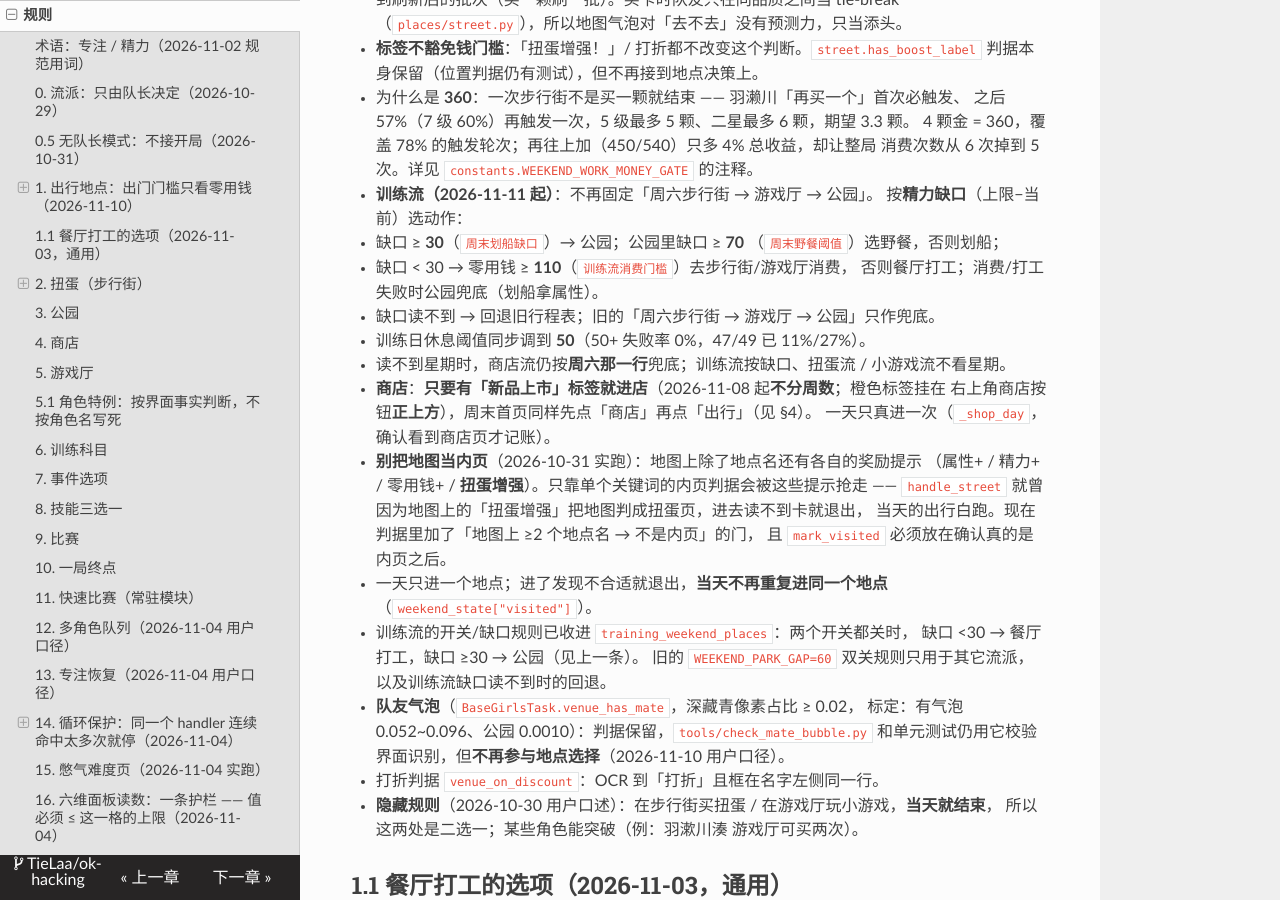
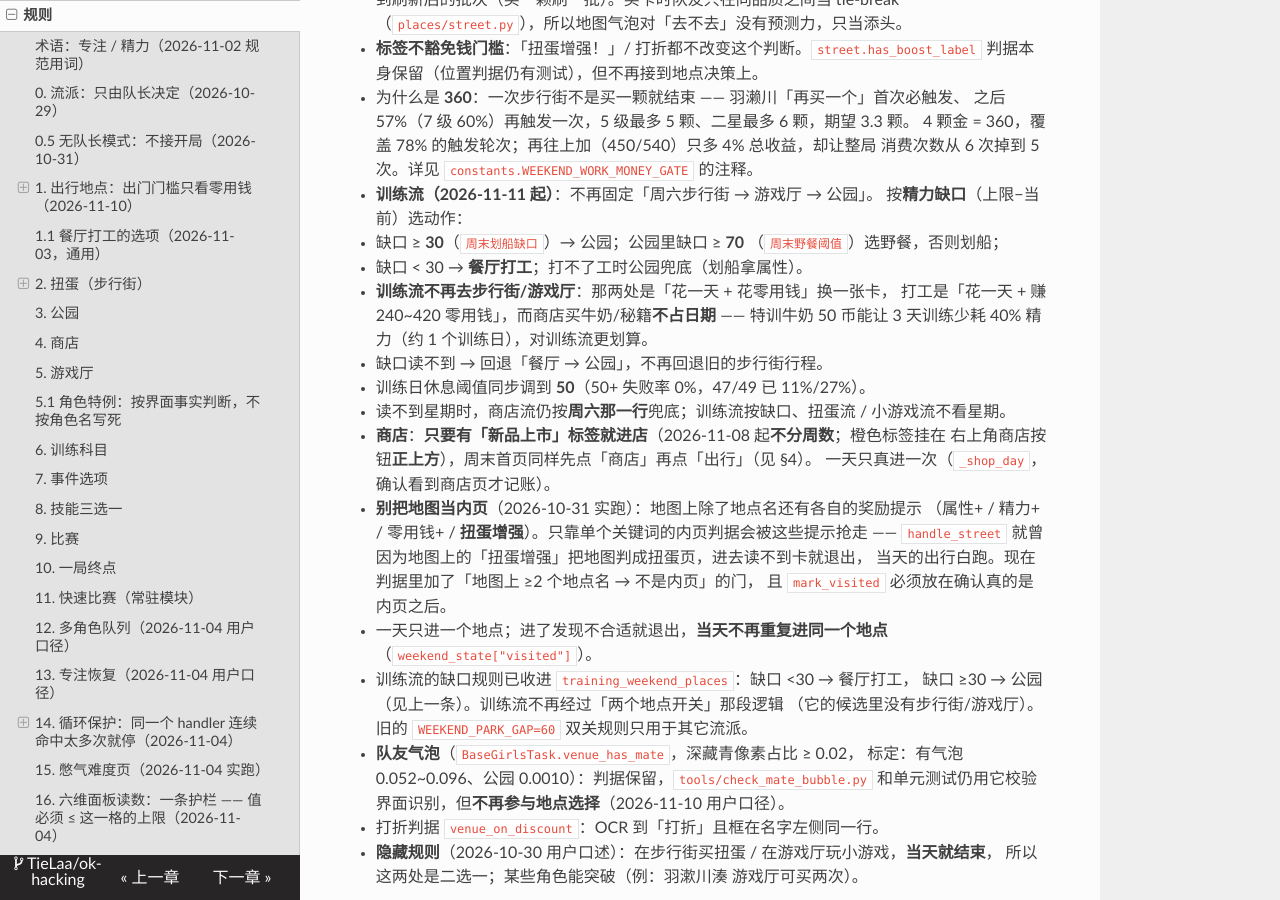
Before and after one commit to TieLaa/ok-hacking, an MkDocs documentation site: the page built from docs/RULES.md, in a window 1280 px wide and 900 px high, scrolled down 3200 px. Built offline with MkDocs 1.6.1, drawn with Linux system fonts in a browser that asks for light colours; nearby versions of some CDN libraries; some of the changed text lies outside the part shown.

Commit message:
训练流周末不再去步行街/游戏厅：体力够就去打工，钱留给商店的牛奶
- 缺口 < 30 固定去餐厅打工，删掉消费分支和「训练流消费门槛」配置
- 缺口读不到时回退「餐厅 → 公园」，不再回退步行街 → 游戏厅
- 训练流退出 WEEKEND_PLAN（表里只剩商店流按星期走）
- 理由：步行街/游戏厅花一天 + 花零用钱，打工花一天 + 赚钱，
  而商店买牛奶/秘籍不占日期

```diff
--- a/docs/RULES.md
+++ b/docs/RULES.md
@@ -90,7 +90,7 @@
 
 | 星期 | 流派 | 去哪（顺序 = 优先级，前一个走完再下一个） |
 |---|---|---|
-| **任何出行日**（含周五额外周末） | **训练流** | **按精力缺口**：缺口 ≥ 30 → 公园（≥70 野餐，否则划船）；缺口 < 30 → 零用钱 ≥110 消费，否则餐厅打工（2026-11-11） |
+| **任何出行日**（含周五额外周末） | **训练流** | **按精力缺口**：缺口 ≥ 30 → 公园（≥70 野餐，否则划船）；缺口 < 30 → 餐厅打工（2026-11-11） |
 | 周六 | 商店流 | 餐厅（打工） |
 | 周日 | 商店流 | 餐厅（打工） |
 | **任何出行日**（含训练日的额外出行） | 扭蛋流 / 小游戏流 | 主地点 / 餐厅二选一，只看零用钱门槛 |
@@ -120,9 +120,11 @@
   按**精力缺口**（上限−当前）选动作：
   - 缺口 ≥ **30**（`周末划船缺口`）→ 公园；公园里缺口 ≥ **70**
     （`周末野餐阈值`）选野餐，否则划船；
-  - 缺口 < 30 → 零用钱 ≥ **110**（`训练流消费门槛`）去步行街/游戏厅消费，
-    否则餐厅打工；消费/打工失败时公园兜底（划船拿属性）。
-  - 缺口读不到 → 回退旧行程表；旧的「周六步行街 → 游戏厅 → 公园」只作兜底。
+  - 缺口 < 30 → **餐厅打工**；打不了工时公园兜底（划船拿属性）。
+  - **训练流不再去步行街/游戏厅**：那两处是「花一天 + 花零用钱」换一张卡，
+    打工是「花一天 + 赚 240~420 零用钱」，而商店买牛奶/秘籍**不占日期** ——
+    特训牛奶 50 币能让 3 天训练少耗 40% 精力（约 1 个训练日），对训练流更划算。
+  - 缺口读不到 → 回退「餐厅 → 公园」，不再回退旧的步行街行程。
   - 训练日休息阈值同步调到 **50**（50+ 失败率 0%，47/49 已 11%/27%）。
 - 读不到星期时，商店流仍按**周六那一行**兜底；训练流按缺口、扭蛋流 / 小游戏流不看星期。
 
@@ -136,9 +138,10 @@
   且 `mark_visited` 必须放在确认真的是内页之后。
 - 一天只进一个地点；进了发现不合适就退出，**当天不再重复进同一个地点**
   （`weekend_state["visited"]`）。
-- 训练流的开关/缺口规则已收进 `training_weekend_places`：两个开关都关时，
-  缺口 <30 → 餐厅打工，缺口 ≥30 → 公园（见上一条）。
-  旧的 `WEEKEND_PARK_GAP=60` 双关规则只用于其它流派，以及训练流缺口读不到时的回退。
+- 训练流的缺口规则已收进 `training_weekend_places`：缺口 <30 → 餐厅打工，
+  缺口 ≥30 → 公园（见上一条）。训练流不再经过「两个地点开关」那段逻辑
+  （它的候选里没有步行街/游戏厅）。
+  旧的 `WEEKEND_PARK_GAP=60` 双关规则只用于其它流派。
 - **队友气泡**（`BaseGirlsTask.venue_has_mate`，深藏青像素占比 ≥ 0.02，
   标定：有气泡 0.052~0.096、公园 0.0010）：判据保留，`tools/check_mate_bubble.py`
   和单元测试仍用它校验界面识别，但**不再参与地点选择**（2026-11-10 用户口径）。
```
Also changed, not shown: docs/UI_MAP.md (+2 -2 lines), 5 other files.
